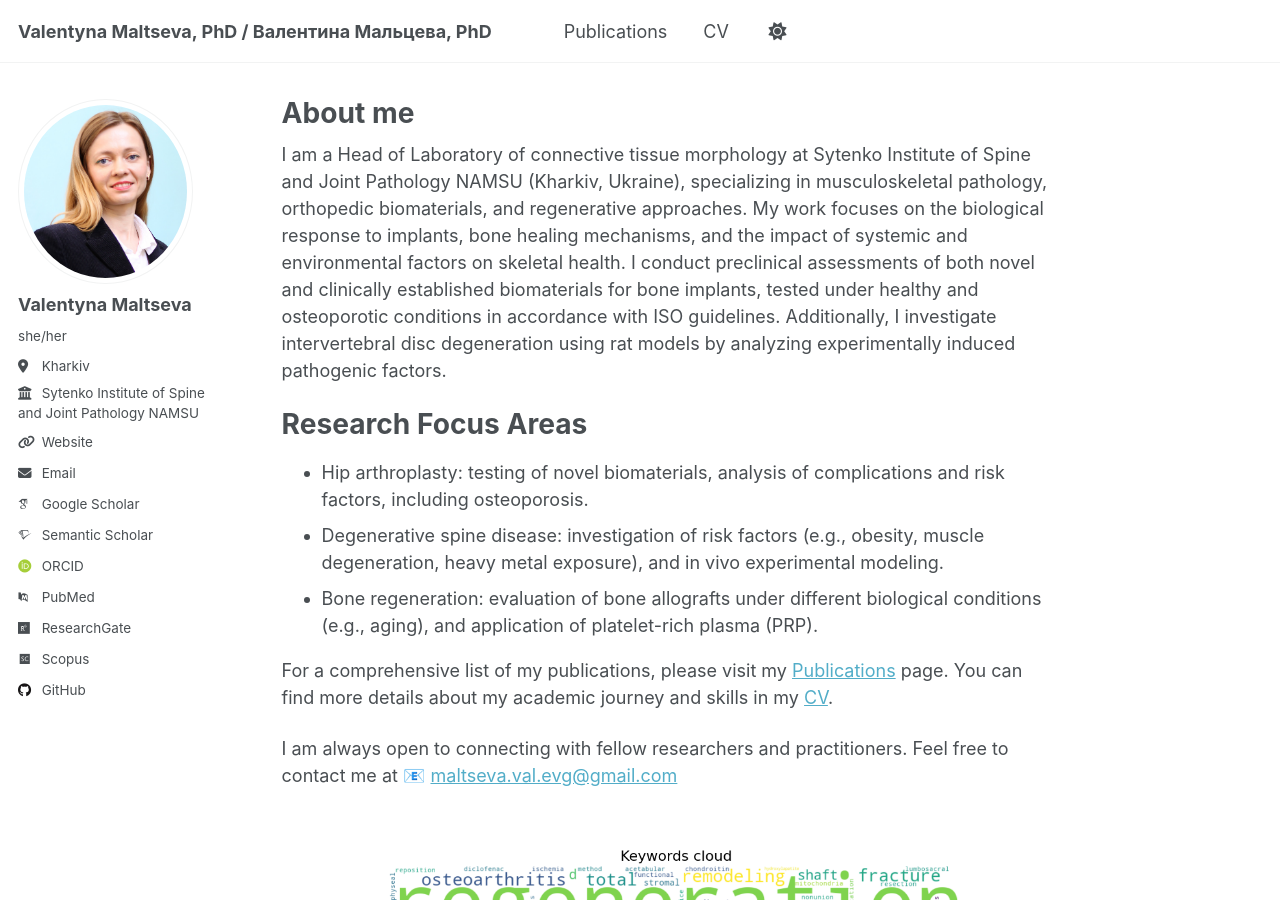
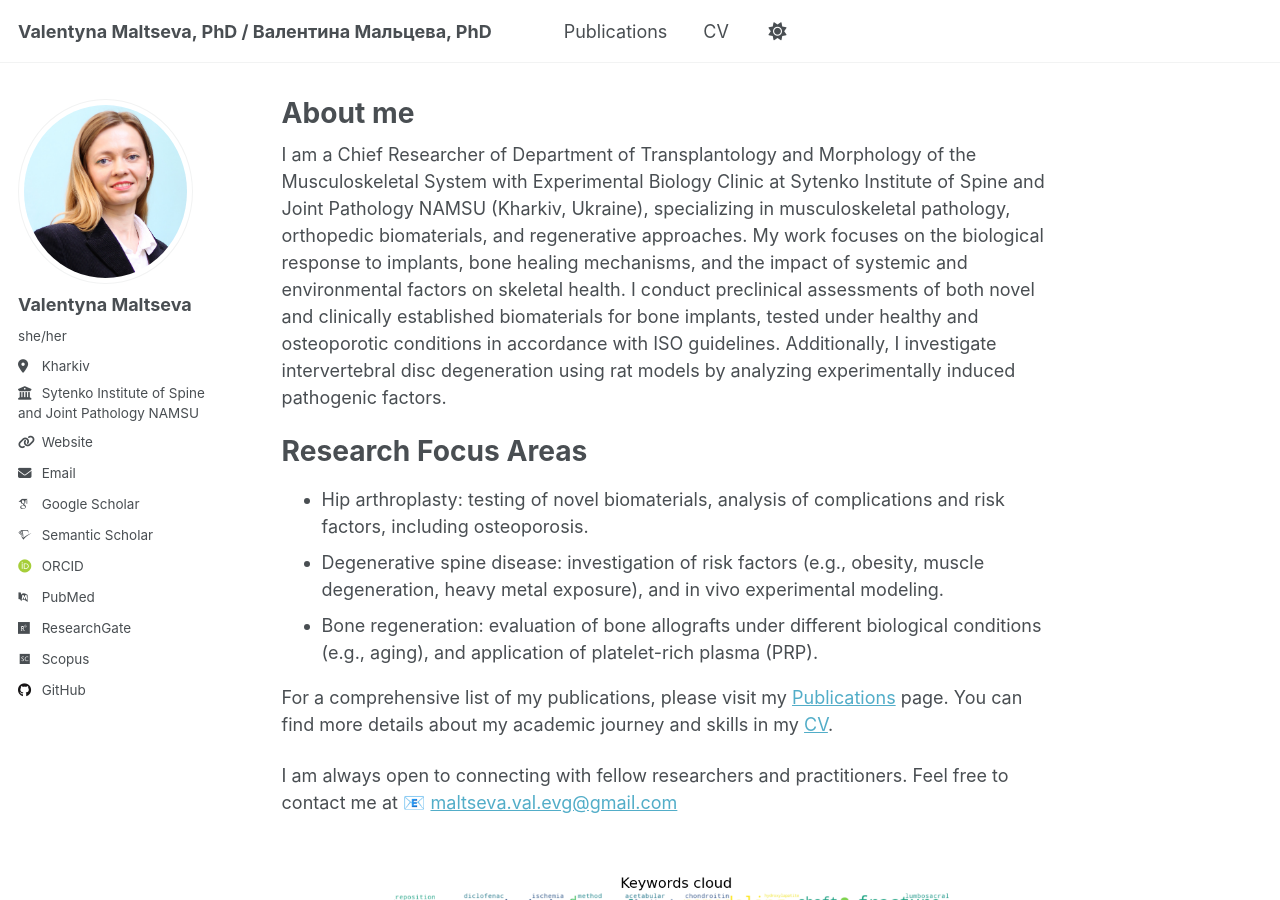
Before and after one commit to valentynamaltseva/valentynamaltseva.github.io, a Jekyll site: the page built from _pages/about.md, in a window 1280 px wide and 900 px high. Built offline with Jekyll 4.4.1, drawn with Linux system fonts in a browser that asks for light colours; some web fonts are replaced.

Commit message:
Update about.md

```diff
--- a/_pages/about.md
+++ b/_pages/about.md
@@ -7,7 +7,7 @@ redirect_from:
   - /about.html
 ---
 
-I am a Head of Laboratory of connective tissue morphology at Sytenko Institute of Spine and Joint Pathology NAMSU (Kharkiv, Ukraine), specializing in musculoskeletal pathology, orthopedic biomaterials, and regenerative approaches. My work focuses on the biological response to implants, bone healing mechanisms, and the impact of systemic and environmental factors on skeletal health. I conduct preclinical assessments of both novel and clinically established biomaterials for bone implants, tested under healthy and osteoporotic conditions in accordance with ISO guidelines. Additionally, I investigate intervertebral disc degeneration using rat models by analyzing experimentally induced pathogenic factors.
+I am a Chief Researcher of Department of Transplantology and Morphology of the Musculoskeletal System with Experimental Biology Clinic at Sytenko Institute of Spine and Joint Pathology NAMSU (Kharkiv, Ukraine), specializing in musculoskeletal pathology, orthopedic biomaterials, and regenerative approaches. My work focuses on the biological response to implants, bone healing mechanisms, and the impact of systemic and environmental factors on skeletal health. I conduct preclinical assessments of both novel and clinically established biomaterials for bone implants, tested under healthy and osteoporotic conditions in accordance with ISO guidelines. Additionally, I investigate intervertebral disc degeneration using rat models by analyzing experimentally induced pathogenic factors.
 
 Research Focus Areas
 ======
```
